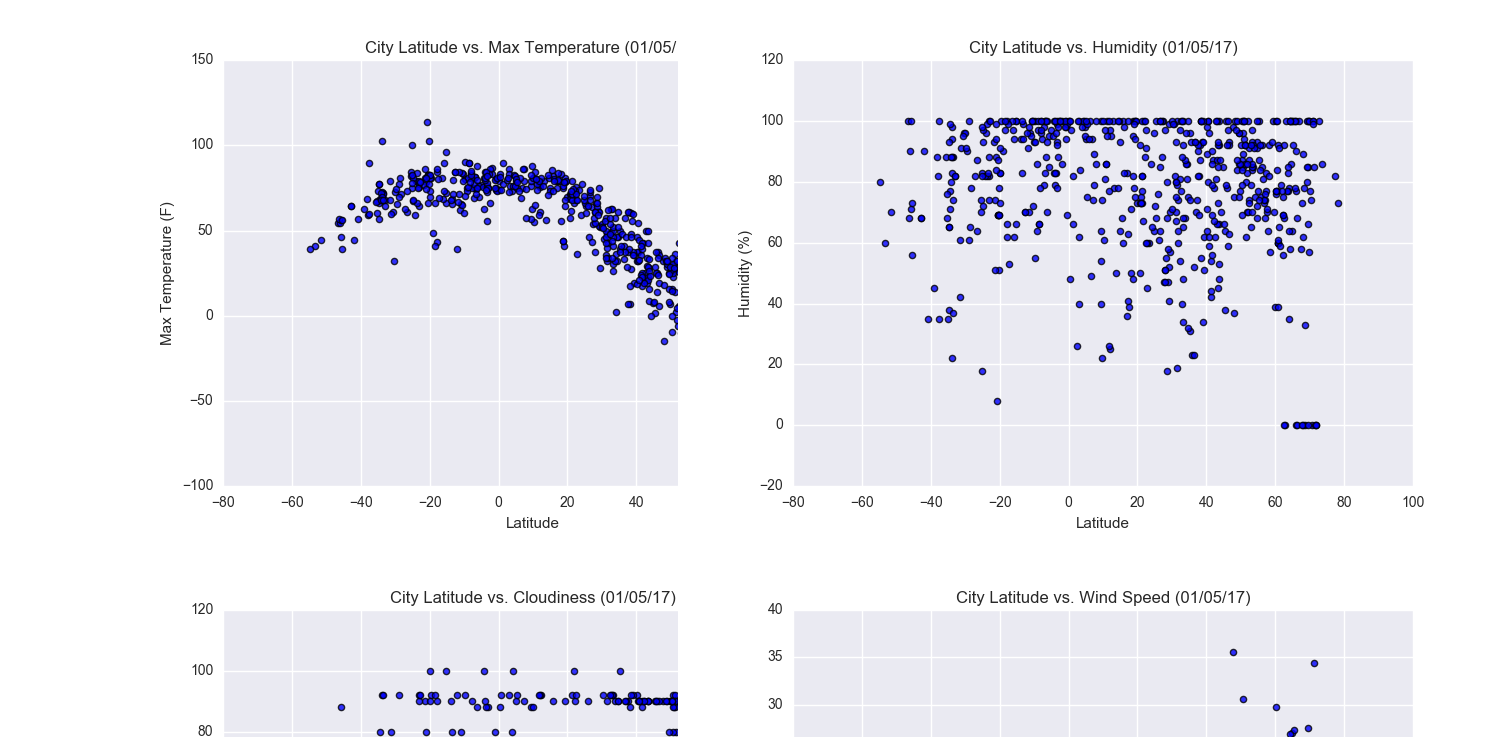
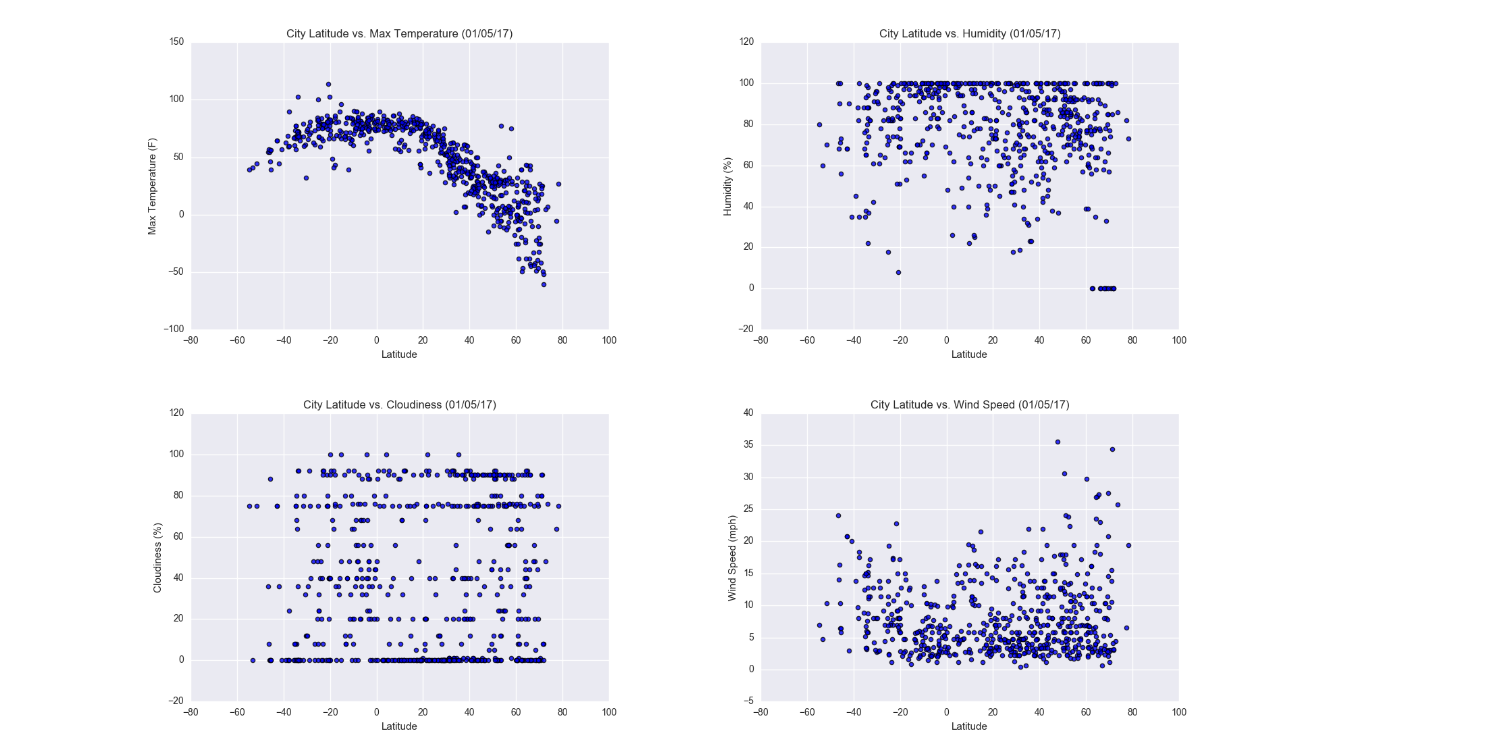
Before and after one commit to walaha2002/Web-Design-Challenge, a plain HTML site: page comparisons.html in a window 1280 px wide. Shown: the part 75-812 px from the top of the page, 1493 px wide, since content can reach past the window. Drawn offline with nearby package versions, Linux system fonts and the light colour scheme.

Commit message:
- Added bootstrap code to scale images

```diff
--- a/comparisons.html
+++ b/comparisons.html
@@ -29,22 +29,22 @@
         <!--Row 2-->
         <div class="row">
             <div class="col-md-6 col-lg-6 col-xl-6 col-sm-12 col-xs-12" style="background-color: white">
-                <img src="./Visualizations/Fig1_Lat_Temp.png" alt="Pic Latitude vs Temp">
+                <img src="./Visualizations/Fig1_Lat_Temp.png" alt="Pic Latitude vs Temp" class="img-fluid" alt="Responsive image">
             </div>
 
             <div class="col-md-6 col-lg-6 col-xl-6 col-sm-12 col-xs-12" style="background-color:white">
-                <img src="./Visualizations/Fig2_Lat_Humid.png" alt="Pic Latitude vs Temp">
+                <img src="./Visualizations/Fig2_Lat_Humid.png" alt="Pic Latitude vs Temp" class="img-fluid" alt="Responsive image">
             </div>
         </div>
         <!--Row 3-->
 
         <div class="row">
             <div class="col-md-6 col-lg-6 col-xl-6 col-sm-12 col-xs-12" style="background-color:white">
-                <img src="./Visualizations/Fig3_Lat_Cloud.png" alt="Pic Latitude vs Temp">
+                <img src="./Visualizations/Fig3_Lat_Cloud.png" alt="Pic Latitude vs Temp" class="img-fluid" alt="Responsive image">
             </div>
 
             <div class="col-md-6 col-lg-6 col-xl-6 col-sm-12 col-xs-12" style="background-color:white">
-                <img src="./Visualizations/Fig4_Lat_Wind.png" alt="Pic Latitude vs Temp">
+                <img src="./Visualizations/Fig4_Lat_Wind.png" alt="Pic Latitude vs Temp" class="img-fluid" alt="Responsive image">
             </div>
         </div>
     </div>
```
